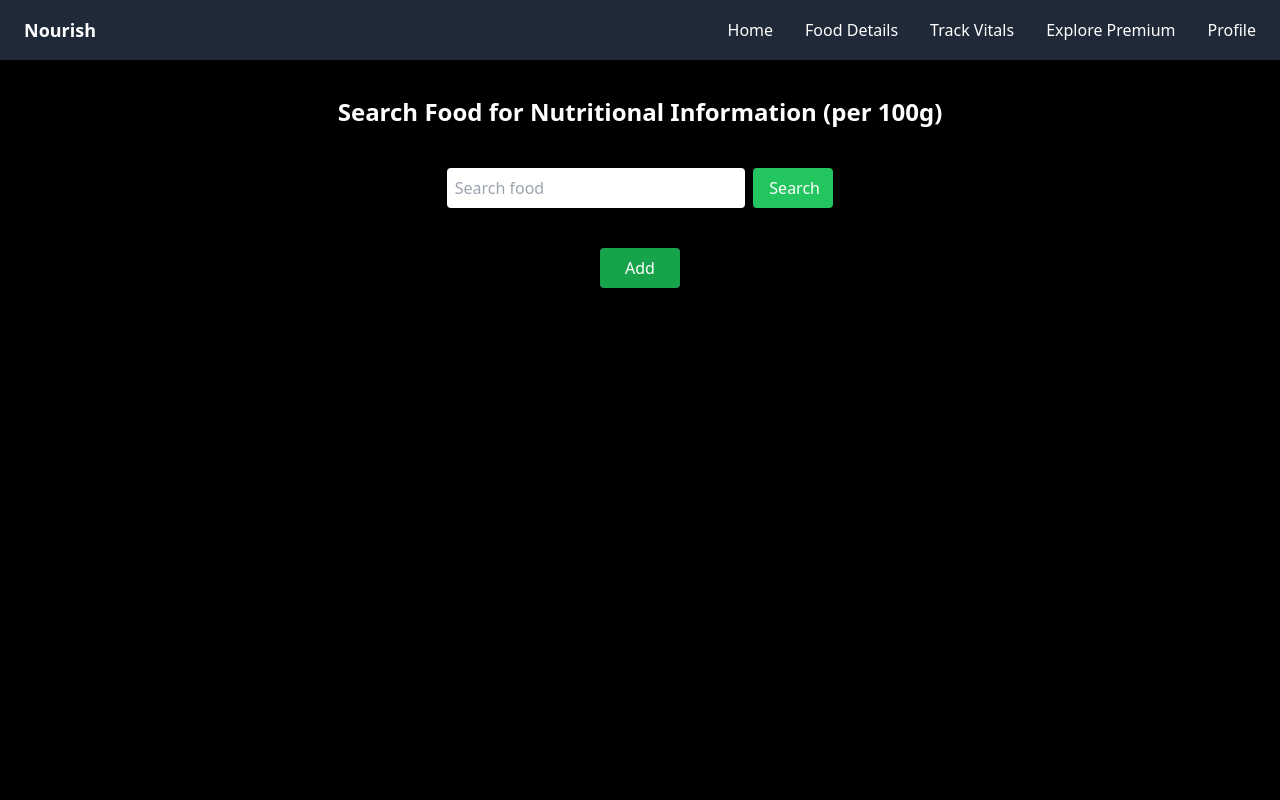
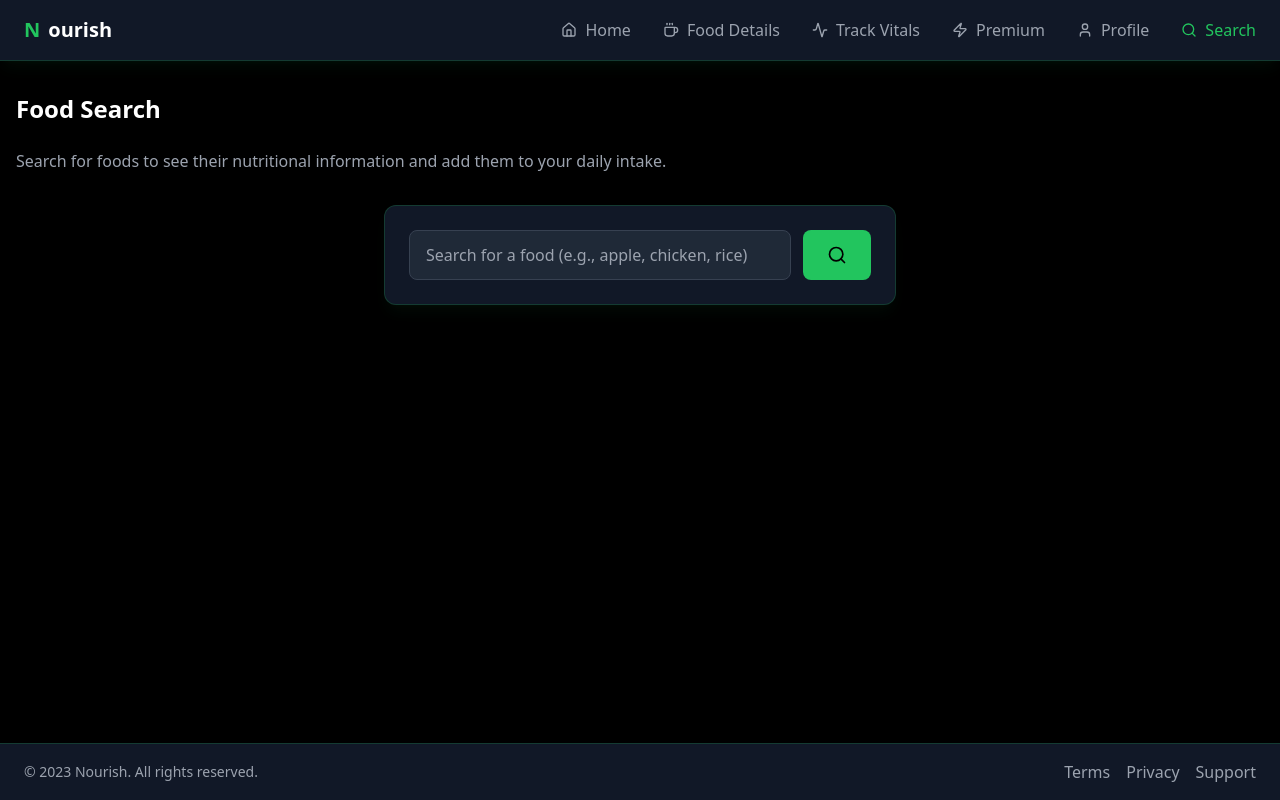
Before and after one commit to heet2604/food_recommendation_using_ML, a React (Create React App) app: page /search in a window 1280 px wide. Built offline with nearby package versions, Linux system fonts and the light colour scheme; sample sign-in values are in the browser's storage.

Commit message:
search updated

```diff
--- a/src/FoodDetails/food_details.jsx
+++ b/src/FoodDetails/food_details.jsx
@@ -353,6 +353,8 @@ function FoodDetails() {
           </button>
         </div>
       </div>
+
+
     </div>
   );
 }
--- a/src/Home/home.jsx
+++ b/src/Home/home.jsx
@@ -1341,6 +1341,8 @@ export default function DashboardHome() {
           </div>
         </div>
       </div>
+
+
     </div>
   );
 }
--- a/src/Login/Welcome.jsx
+++ b/src/Login/Welcome.jsx
@@ -35,6 +35,8 @@ const Welcome = () => {
           Set Up My Goals
         </button>
       </div>
+
+
     </div>
   );
 };
--- a/src/Search/search.jsx
+++ b/src/Search/search.jsx
@@ -1,7 +1,18 @@
 import React, { useState } from "react";
 import { useNavigate } from "react-router-dom";
 import axios from "axios";
-import { ToastContainer, toast } from "react-toastify";
+import { toast } from "react-toastify";
+import {
+  Home as HomeIcon,
+  Coffee,
+  Activity,
+  Zap,
+  User,
+  Search as SearchIcon,
+  X,
+  Menu,
+  Plus
+} from "lucide-react";
 
 const Search = () => {
   const navigate = useNavigate();
@@ -10,14 +21,27 @@ const Search = () => {
   const [selectedFood, setSelectedFood] = useState(null);
   const [quantity, setQuantity] = useState(100); // Default quantity 100g
   const [isMenuOpen, setIsMenuOpen] = useState(false);
+  const [isLoading, setIsLoading] = useState(false);
 
   const handleSearch = async () => {
-    toast.info("Remember to select the food again after updating the quantity!");
+    if (!search.trim()) {
+      toast({
+        description: "Please enter a food to search",
+        variant: "destructive"
+      });
+      return;
+    }
+
+    toast({
+      description: "Remember to select the food after updating the quantity!",
+    });
+
     try {
+      setIsLoading(true);
       const formattedSearch = search.trim().toLowerCase();
       const response = await axios.post(
         "http://localhost:5000/api/analyze",
-        { food: formattedSearch },  // Fix: change "food_name" to "food" to match backend
+        { food: formattedSearch },
         { headers: { "Content-Type": "application/json" } }
       );
 
@@ -32,7 +56,6 @@ const Search = () => {
         foodData = response.data;
       }
 
-      //const glycemicIndex = (39.71 + 0.548 * foodData.carb - 3.93 * foodData.fiber) + (foodData.protein + foodData.fat);
       setResult([
         {
           food_name: formattedSearch.replace(/\b\w/g, (char) => char.toUpperCase()),
@@ -41,34 +64,45 @@ const Search = () => {
           fat_g: foodData.fat || 0,
           protein_g: foodData.protein || 0,
           carb_g: foodData.carb || 0,
-          glycemic_index : foodData.glycemic_index ?? null,
-          // glycemic_index : glycemicIndex.toFixed(2)
+          glycemic_index: foodData.glycemic_index ?? null,
         }
       ]);
-
-
     } catch (err) {
       console.error("❌ API Error:", err.response?.data || err.message);
-      toast.error("Failed to fetch food data. Check the backend logs.");
+      toast({
+        title: "Error",
+        description: "Failed to fetch food data. Check the backend logs.",
+        variant: "destructive"
+      });
+    } finally {
+      setIsLoading(false);
     }
   };
 
-
   const handleAddButton = async () => {
     if (!selectedFood) {
-      toast.error("No food selected!");
+      toast({
+        title: "Error",
+        description: "No food selected!",
+        variant: "destructive"
+      });
       return;
     }
 
     const token = localStorage.getItem("token");
     if (!token) {
-      toast.error("Unauthorized! Please log in.");
+      toast({
+        title: "Unauthorized",
+        description: "Please log in.",
+        variant: "destructive"
+      });
       navigate("/login");
       return;
     }
 
+    setIsLoading(true);
     const foodWithQuantity = {
-      userId: localStorage.getItem("userId"), // Add the user ID from localStorage
+      userId: localStorage.getItem("userId"),
       food_name: selectedFood.food_name,
       energy_kcal: Number(((selectedFood.energy_kcal * quantity) / 100).toFixed(2)),
       fibre_g: Number(((selectedFood.fibre_g * quantity) / 100).toFixed(2)),
@@ -93,7 +127,11 @@ const Search = () => {
       );
 
       console.log("✅ Food added to database:", response.data);
-      toast.success("✅ Food added successfully!");
+      toast({
+        title: "Success",
+        description: "Food added successfully!",
+        variant: "default"
+      });
 
       setTimeout(() => {
         navigate("/food_details", { state: { foodData: foodWithQuantity } });
@@ -105,97 +143,280 @@ const Search = () => {
         const errorMessage = err.response.data.details
           ? err.response.data.details.join(', ')
           : err.response.data.error || 'Failed to add food';
-        toast.error(errorMessage);
+        toast({
+          title: "Error",
+          description: errorMessage,
+          variant: "destructive"
+        });
       } else if (err.request) {
-        toast.error("No response received from server");
+        toast({
+          title: "Error",
+          description: "No response received from server",
+          variant: "destructive"
+        });
       } else {
-        toast.error("Error setting up the request");
+        toast({
+          title: "Error",
+          description: "Error setting up the request",
+          variant: "destructive"
+        });
       }
+    } finally {
+      setIsLoading(false);
     }
   };
 
+  return (
+    <div className="bg-black text-white min-h-screen flex flex-col">
+      {/* Navbar */}
+      <nav className="w-full bg-gray-900 px-6 py-4 border-b border-green-500/20 shadow-lg shadow-green-500/5 sticky top-0 z-50">
+        <div className="max-w-7xl mx-auto flex justify-between items-center">
+          <a href="/" className="text-xl font-bold flex items-center gap-2">
+            <span className="text-green-500">N</span>ourish
+          </a>
 
-  return (
-    <div className="bg-black min-h-screen text-white flex flex-col items-center p-4 w-full">
-      {/* Navbar */}
-      <nav className="w-full fixed top-0 left-0 bg-gray-800 px-6 py-4 flex justify-between items-center">
-        <a href="/home" className="text-lg font-bold">Nourish</a>
           <div className="lg:hidden">
-          <button onClick={() => setIsMenuOpen(!isMenuOpen)} className="text-white focus:outline-none">☰</button>
+            <button
+              onClick={() => setIsMenuOpen(!isMenuOpen)}
+              className="p-2 rounded-lg text-white hover:bg-gray-800 focus:outline-none focus:ring-2 focus:ring-green-500 transition-colors"
+              aria-label="Toggle menu"
+            >
+              {isMenuOpen ? (
+                <X className="h-6 w-6" />
+              ) : (
+                <Menu className="h-6 w-6" />
+              )}
+            </button>
           </div>
-        <div className="hidden lg:flex flex-row items-center gap-8">
-          <a href="/home" className="cursor-pointer hover:text-gray-400">Home</a>
-          <a href="/food_details" className="cursor-pointer hover:text-gray-400">Food Details</a>
-          <a href="/vitals" className="cursor-pointer hover:text-gray-400">Track Vitals</a>
-          <a href="/premium" className="cursor-pointer hover:text-gray-400">Explore Premium</a>
-          <span className="cursor-pointer hover:text-gray-400">Profile</span>
+
+          <div className="hidden lg:flex items-center gap-8">
+            <a href="/" className="nav-link flex items-center gap-2 text-gray-400 hover:text-green-500 transition-colors">
+              <HomeIcon className="w-4 h-4" />
+              <span>Home</span>
+            </a>
+            <a href="/food_details" className="nav-link flex items-center gap-2 text-gray-400 hover:text-green-500 transition-colors">
+              <Coffee className="w-4 h-4" />
+              <span>Food Details</span>
+            </a>
+            <a href="/vitals" className="nav-link flex items-center gap-2 text-gray-400 hover:text-green-500 transition-colors">
+              <Activity className="w-4 h-4" />
+              <span>Track Vitals</span>
+            </a>
+            <a href="/premium" className="nav-link flex items-center gap-2 text-gray-400 hover:text-green-500 transition-colors">
+              <Zap className="w-4 h-4" />
+              <span>Premium</span>
+            </a>
+            <a href="/profile" className="nav-link flex items-center gap-2 text-gray-400 hover:text-green-500 transition-colors">
+              <User className="w-4 h-4" />
+              <span>Profile</span>
+            </a>
+            <a href="/search" className="nav-link flex items-center gap-2 text-green-500 font-medium">
+              <SearchIcon className="w-4 h-4" />
+              <span>Search</span>
+            </a>
+          </div>
         </div>
       </nav>
 
+      {/* Mobile Menu */}
       {isMenuOpen && (
-        <div className="w-full bg-gray-800 px-6 py-4 flex flex-col items-center lg:hidden fixed top-16 left-0 z-50">
-          <a href="/home" className="cursor-pointer hover:text-gray-400 py-2">Home</a>
-          <a href="/food_details" className="cursor-pointer hover:text-gray-400 py-2">Food Details</a>
-          <a href="/vitals" className="cursor-pointer hover:text-gray-400 py-2">Track Vitals</a>
-          <a href="/premium" className="cursor-pointer hover:text-gray-400 py-2">Explore Premium</a>
-          <a href="" className="cursor-pointer hover:text-gray-400 py-2">Profile</a>
+        <div className="lg:hidden bg-gray-900/95 backdrop-blur-sm border-b border-green-500/20 shadow-xl fixed w-full z-40">
+          <div className="flex flex-col space-y-4 p-4">
+            <a href="/" className="py-2 px-4 rounded-lg hover:bg-gray-800 flex items-center gap-3 text-gray-300">
+              <HomeIcon className="w-5 h-5" />
+              <span>Home</span>
+            </a>
+            <a href="/food_details" className="py-2 px-4 rounded-lg hover:bg-gray-800 flex items-center gap-3 text-gray-300">
+              <Coffee className="w-5 h-5" />
+              <span>Food Details</span>
+            </a>
+            <a href="/vitals" className="py-2 px-4 rounded-lg hover:bg-gray-800 flex items-center gap-3 text-gray-300">
+              <Activity className="w-5 h-5" />
+              <span>Track Vitals</span>
+            </a>
+            <a href="/premium" className="py-2 px-4 rounded-lg hover:bg-gray-800 flex items-center gap-3 text-gray-300">
+              <Zap className="w-5 h-5" />
+              <span>Premium</span>
+            </a>
+            <a href="/profile" className="py-2 px-4 rounded-lg hover:bg-gray-800 flex items-center gap-3 text-gray-300">
+              <User className="w-5 h-5" />
+              <span>Profile</span>
+            </a>
+            <a href="/search" className="py-2 px-4 rounded-lg bg-green-500/10 flex items-center gap-3 text-green-500">
+              <SearchIcon className="w-5 h-5" />
+              <span>Search</span>
+            </a>
+          </div>
         </div>
       )}
 
-      <h1 className="text-2xl font-bold mt-20">Search Food for Nutritional Information (per 100g)</h1>
+      {/* Main Content */}
+      <div className="flex-1 px-4 py-8 max-w-7xl mx-auto w-full">
+        <h1 className="text-2xl font-bold mb-6 text-center lg:text-left">Food Search</h1>
+        <p className="text-gray-400 mb-8 text-center lg:text-left">Search for foods to see their nutritional information and add them to your daily intake.</p>
 
-      <div className="flex items-center justify-center w-full max-w-md mt-10">
+        <div className="flex flex-col items-center mb-10">
+          <div className="w-full max-w-lg bg-gray-900 rounded-xl p-6 border border-green-500/20 shadow-lg shadow-green-500/5">
+            <div className="flex flex-col md:flex-row gap-3">
+              <div className="flex-1">
                 <input
                   type="text"
-          placeholder="Search food"
-          className="w-2/3 p-2 mr-2 text-black rounded"
+                  placeholder="Search for a food (e.g., apple, chicken, rice)"
+                  className="w-full px-4 py-3 bg-gray-800 border border-gray-700 rounded-lg text-white focus:outline-none focus:border-green-500 transition-colors"
                   value={search}
                   onChange={(e) => setSearch(e.target.value)}
+                  onKeyDown={(e) => e.key === 'Enter' && handleSearch()}
                 />
-        <button className="bg-green-500 text-white px-4 py-2 rounded hover:bg-green-700 w-20" onClick={handleSearch}>
-          Search
+              </div>
+              <button
+                onClick={handleSearch}
+                disabled={isLoading}
+                className="bg-green-500 hover:bg-green-600 text-black font-medium px-6 py-3 rounded-lg transition-all duration-200 hover:shadow-lg hover:shadow-green-500/20 flex items-center justify-center"
+              >
+                {isLoading ? (
+                  <div className="h-5 w-5 border-2 border-black border-t-transparent rounded-full animate-spin"></div>
+                ) : (
+                  <SearchIcon className="h-5 w-5" />
+                )}
               </button>
             </div>
+          </div>
+        </div>
 
+        {/* Results */}
+        <div className="space-y-6 animate-fade-in">
           {result.map((item, index) => (
             <div
               key={index}
-          className={`bg-gray-700 p-5 rounded-lg shadow-lg w-96 text-center border-2
-          ${selectedFood?.food_name === item.food_name ? "border-yellow-500" : "border-green-500"}
-          mt-10 cursor-pointer`}
+              className={`bg-gray-900 rounded-xl p-6 border transition-all duration-300 cursor-pointer
+                ${selectedFood?.food_name === item.food_name
+                  ? "border-green-500 shadow-lg shadow-green-500/10"
+                  : "border-green-500/20 hover:border-green-500/40"}`}
               onClick={() => {
                 console.log("✅ Food selected:", item);
                 setSelectedFood(item);
               }}
             >
-          <h2 className="text-2xl font-bold text-green-400 mb-3">{item.food_name}</h2>
+              <div className="flex flex-col md:flex-row md:items-center gap-6">
+                <div className="md:w-1/3">
+                  <h2 className="text-xl font-semibold mb-3 text-center">{item.food_name}</h2>
 
-          <label className="block text-white mb-2">Quantity (g):</label>
+                  <div className="bg-gray-800 rounded-lg p-4 border border-gray-700">
+                    <div className="flex items-center justify-between mb-3">
+                      <label className="text-gray-300">Quantity:</label>
+                      <div className="flex items-center">
                         <input
                           type="number"
                           min="1"
                           value={quantity}
-            onChange={(e) => setQuantity(Number(e.target.value))}
-            className="w-20 p-2 text-black rounded"
+                          onChange={(e) => setQuantity(Math.max(1, Number(e.target.value)))}
+                          className="w-20 bg-gray-700 border border-gray-600 text-white px-3 py-1 rounded text-center focus:outline-none focus:border-green-500"
                         />
+                        <span className="ml-2 text-gray-400">g</span>
+                      </div>
+                    </div>
 
-          <p className="text-xl mb-2 bg-gray-800 p-3 w-3/4 rounded-md mx-auto mt-3">
-            <strong>Calories:</strong> {((item.energy_kcal * quantity) / 100).toFixed(2)} kcal
-          </p>
-          <div className="grid grid-cols-2 gap-3">
-            <div className="bg-gray-800 p-3 rounded-lg"><strong>Fiber:</strong> {((item.fibre_g * quantity) / 100).toFixed(2)} g</div>
-            <div className="bg-gray-800 p-3 rounded-lg"><strong>Fats:</strong> {((item.fat_g * quantity) / 100).toFixed(2)} g</div>
-            <div className="bg-gray-800 p-3 rounded-lg"><strong>Protein:</strong> {((item.protein_g * quantity) / 100).toFixed(2)} g</div>
-            <div className="bg-gray-800 p-3 rounded-lg"><strong>Carbs:</strong> {((item.carb_g * quantity) / 100).toFixed(2)} g</div>
+                    <div className="text-center p-3 bg-gray-700 rounded-lg">
+                      <h3 className="text-sm text-gray-400 mb-1">Calories</h3>
+                      <span className="text-xl font-bold">{((item.energy_kcal * quantity) / 100).toFixed(1)}</span>
+                      <span className="text-gray-400 text-sm ml-1">kcal</span>
+                    </div>
+                  </div>
+                </div>
+
+                <div className="md:w-2/3 space-y-3">
+                  <div className="grid grid-cols-1 md:grid-cols-2 gap-3">
+                    <div className="bg-gray-800 rounded-lg p-4 border border-gray-700">
+                      <div className="flex justify-between items-center">
+                        <span className="text-gray-300">Protein</span>
+                        <div>
+                          <span className="font-semibold">{((item.protein_g * quantity) / 100).toFixed(1)}</span>
+                          <span className="text-gray-400 text-sm ml-1">g</span>
+                        </div>
+                      </div>
+                    </div>
+
+                    <div className="bg-gray-800 rounded-lg p-4 border border-gray-700">
+                      <div className="flex justify-between items-center">
+                        <span className="text-gray-300">Carbs</span>
+                        <div>
+                          <span className="font-semibold">{((item.carb_g * quantity) / 100).toFixed(1)}</span>
+                          <span className="text-gray-400 text-sm ml-1">g</span>
+                        </div>
+                      </div>
+                    </div>
+
+                    <div className="bg-gray-800 rounded-lg p-4 border border-gray-700">
+                      <div className="flex justify-between items-center">
+                        <span className="text-gray-300">Fats</span>
+                        <div>
+                          <span className="font-semibold">{((item.fat_g * quantity) / 100).toFixed(1)}</span>
+                          <span className="text-gray-400 text-sm ml-1">g</span>
+                        </div>
+                      </div>
+                    </div>
+
+                    <div className="bg-gray-800 rounded-lg p-4 border border-gray-700">
+                      <div className="flex justify-between items-center">
+                        <span className="text-gray-300">Fiber</span>
+                        <div>
+                          <span className="font-semibold">{((item.fibre_g * quantity) / 100).toFixed(1)}</span>
+                          <span className="text-gray-400 text-sm ml-1">g</span>
+                        </div>
+                      </div>
+                    </div>
+                  </div>
+
+                  {item.glycemic_index !== null && (
+                    <div className="bg-gray-800 rounded-lg p-4 border border-gray-700">
+                      <div className="flex justify-between items-center">
+                        <span className="text-gray-300">Glycemic Index</span>
+                        <span className="font-semibold">{item.glycemic_index}</span>
+                      </div>
+                    </div>
+                  )}
+                </div>
               </div>
             </div>
           ))}
+        </div>
 
-      <button className="bg-green-600 text-white px-4 py-2 rounded hover:bg-green-900 w-20 mt-10" onClick={handleAddButton}>
-        Add
+        {selectedFood && (
+          <div className="flex justify-center mt-8 mb-12">
+            <button
+              onClick={handleAddButton}
+              disabled={isLoading}
+              className="bg-green-500 hover:bg-green-600 text-black font-medium px-8 py-3 rounded-lg transition-all duration-200 hover:shadow-lg hover:shadow-green-500/20 flex items-center gap-2"
+            >
+              {isLoading ? (
+                <>
+                  <div className="h-5 w-5 border-2 border-black border-t-transparent rounded-full animate-spin"></div>
+                  <span>Adding...</span>
+                </>
+              ) : (
+                <>
+                  <Plus className="h-5 w-5" />
+                  <span>Add to Daily Intake</span>
+                </>
+              )}
             </button>
+          </div>
+        )}
+      </div>
 
-      <ToastContainer />
+      {/* Footer */}
+      <footer className="w-full bg-gray-900 px-6 py-4 border-t border-green-500/20 mt-auto">
+        <div className="max-w-7xl mx-auto flex flex-col md:flex-row justify-between items-center gap-4">
+          <div className="text-gray-400 text-sm">
+            © 2023 Nourish. All rights reserved.
+          </div>
+          <div className="flex gap-4">
+            <a href="#" className="text-gray-400 hover:text-green-500 transition-colors">Terms</a>
+            <a href="#" className="text-gray-400 hover:text-green-500 transition-colors">Privacy</a>
+            <a href="#" className="text-gray-400 hover:text-green-500 transition-colors">Support</a>
+          </div>
+        </div>
+      </footer>
     </div>
   );
 };
--- a/src/Vitals/vitals.jsx
+++ b/src/Vitals/vitals.jsx
@@ -392,6 +392,8 @@ function Vitals() {
           </div>
         </div>
       </div>
+
+
     </div>
   );
 }
```
Lines whose indentation alone changed are shown as unchanged.
